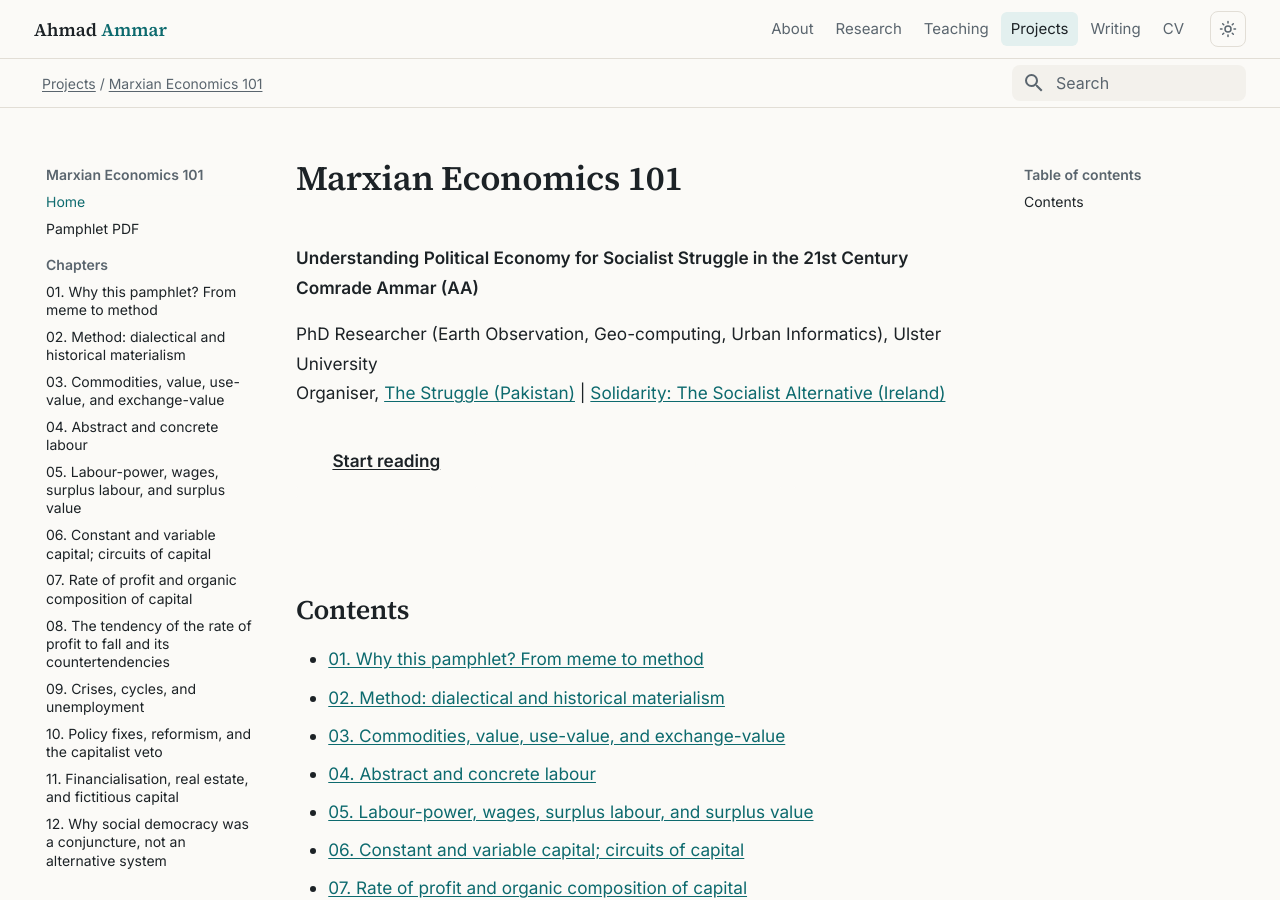
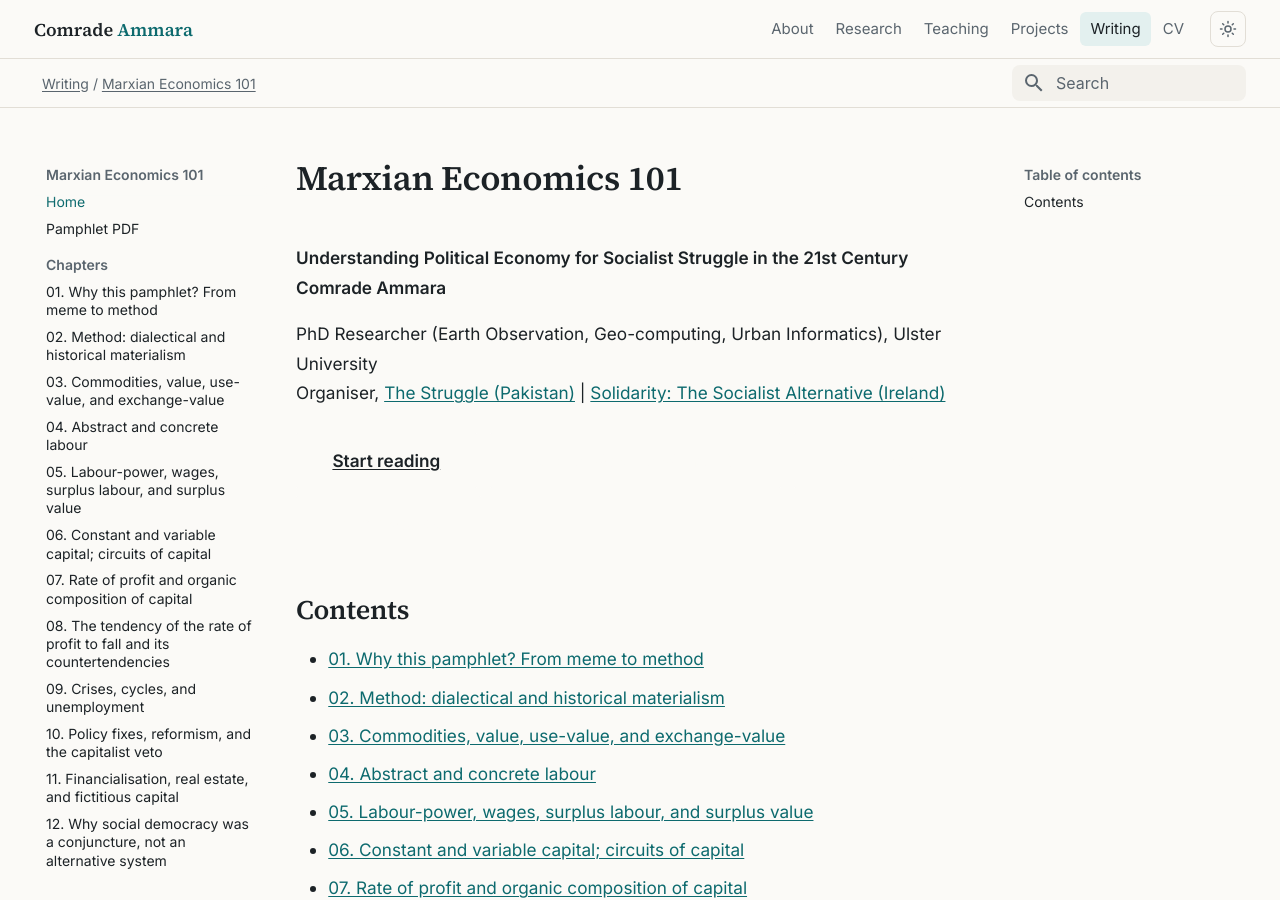
Before and after one commit to AhmadAmmar/marxist-economics, an MkDocs documentation site: the page built from docs/index.md, in a window 1280 px wide and 900 px high. Built offline with MkDocs 1.6.1 and Material for MkDocs 9.7.7, drawn with Linux system fonts in a browser that asks for light colours; some of the changed text lies outside the part shown.

Commit message:
Author as Comrade Ammara; pamphlet edition date fixed

```diff
--- a/docs/index.md
+++ b/docs/index.md
@@ -1,7 +1,7 @@
 # Marxian Economics 101
 
 **Understanding Political Economy for Socialist Struggle in the 21st Century**
-**Comrade Ammar (AA)**
+**Comrade Ammara**
 
 PhD Researcher (Earth Observation, Geo-computing, Urban Informatics), Ulster University
 Organiser, [The Struggle (Pakistan)](https://www.struggle.pk/) | [Solidarity: The Socialist Alternative (Ireland)](https://www.solidarity.ie/)
--- a/mkdocs.yml
+++ b/mkdocs.yml
@@ -1,6 +1,6 @@
 site_name: Marxian Economics 101
 site_description: Understanding Political Economy for Socialist Struggle in the 21st Century
-site_author: Comrade Ammar
+site_author: Comrade Ammara
 site_url: https://ahmadammar.github.io/marxist-economics/
 
 use_directory_urls: true
--- a/overrides/main.html
+++ b/overrides/main.html
@@ -3,5 +3,6 @@
 <link rel="preconnect" href="https://fonts.googleapis.com">
 <link rel="preconnect" href="https://fonts.gstatic.com" crossorigin>
 <link rel="stylesheet" href="https://fonts.googleapis.com/css2?family=Inter:wght@400;500;600&family=Source+Serif+4:opsz,wght@8..60,500;8..60,600&display=swap">
+<script type="application/ld+json">{"@context": "https://schema.org", "@type": "Person", "name": "Ammara", "alternateName": ["Comrade Ammara", "Ahmad Ammar"], "url": "https://ahmadammar.github.io/writing.html", "sameAs": ["https://azadi.asia/", "https://ammarastan.substack.com/", "https://github.com/AhmadAmmar"]}</script>
 <script>try{var t=localStorage.getItem("theme");if(t==="light"||t==="dark")document.documentElement.setAttribute("data-theme",t)}catch(e){}</script>
 {% endblock %}
--- a/overrides/partials/footer.html
+++ b/overrides/partials/footer.html
@@ -1,6 +1,6 @@
 <footer class="aa-footer">
   <div class="aa-bar">
-    <div>&copy; {{ build_date_utc.year }} Ahmad Ammar. <a href="https://github.com/AhmadAmmar/marxist-economics">Source on GitHub</a></div>
+    <div>&copy; {{ build_date_utc.year }} Comrade Ammara. <a href="/writing.html">More writing</a>. <a href="https://github.com/AhmadAmmar/marxist-economics">Source on GitHub</a></div>
     <div><a href="mailto:ahmadammargeo@gmail.com">Email</a> &middot; <a href="https://github.com/AhmadAmmar">GitHub</a> &middot; <a href="https://www.linkedin.com/in/ahmadammar/">LinkedIn</a> &middot; <a href="https://ammarastan.substack.com/">Substack</a></div>
   </div>
 </footer>
--- a/overrides/partials/header.html
+++ b/overrides/partials/header.html
@@ -1,13 +1,13 @@
 <div class="aa-header">
   <div class="aa-bar">
-    <a class="aa-brand" href="/index.html">Ahmad <span>Ammar</span></a>
+    <a class="aa-brand" href="/writing.html">Comrade <span>Ammara</span></a>
     <button class="aa-icon aa-menu" type="button" data-aa-menu aria-controls="aa-nav" aria-expanded="false" aria-label="Menu"><svg viewBox="0 0 24 24" fill="none" stroke="currentColor" stroke-width="2" stroke-linecap="round" aria-hidden="true"><path d="M4 7h16M4 12h16M4 17h16"/></svg></button>
     <nav class="aa-nav" id="aa-nav" aria-label="Main">
       <a href="/index.html">About</a>
       <a href="/research.html">Research</a>
       <a href="/teaching.html">Teaching</a>
-      <a href="/projects.html" aria-current="page">Projects</a>
-      <a href="/writing.html">Writing</a>
+      <a href="/projects.html">Projects</a>
+      <a href="/writing.html" aria-current="page">Writing</a>
       <a href="/cv.html">CV</a>
     </nav>
     <button class="aa-icon" type="button" data-aa-theme aria-label="Switch between light and dark theme"><svg viewBox="0 0 24 24" fill="none" stroke="currentColor" stroke-width="2" stroke-linecap="round" aria-hidden="true"><circle cx="12" cy="12" r="4"/><path d="M12 2v2M12 20v2M4.9 4.9l1.4 1.4M17.7 17.7l1.4 1.4M2 12h2M20 12h2M4.9 19.1l1.4-1.4M17.7 6.3l1.4-1.4"/></svg></button>
@@ -16,7 +16,7 @@
 <header class="md-header" data-md-component="header">
   <nav class="md-header__inner md-grid" aria-label="Pamphlet">
     <label class="md-header__button md-icon" for="__drawer" aria-label="Chapters"><svg viewBox="0 0 24 24" fill="none" stroke="currentColor" stroke-width="2" stroke-linecap="round" aria-hidden="true"><path d="M4 7h16M4 12h16M4 17h16"/></svg></label>
-    <div class="aa-crumb"><a href="/projects.html">Projects</a> / <a href="{{ nav.homepage.url | url }}">{{ config.site_name }}</a></div>
+    <div class="aa-crumb"><a href="/writing.html">Writing</a> / <a href="{{ nav.homepage.url | url }}">{{ config.site_name }}</a></div>
     {% if "material/search" in config.plugins %}
     <label class="md-header__button md-icon" for="__search" aria-label="Search">{% set icon = config.theme.icon.search or "material/magnify" %}{% include ".icons/" ~ icon ~ ".svg" %}</label>
     {% include "partials/search.html" %}
```
Also changed, not shown: 3 other files.
